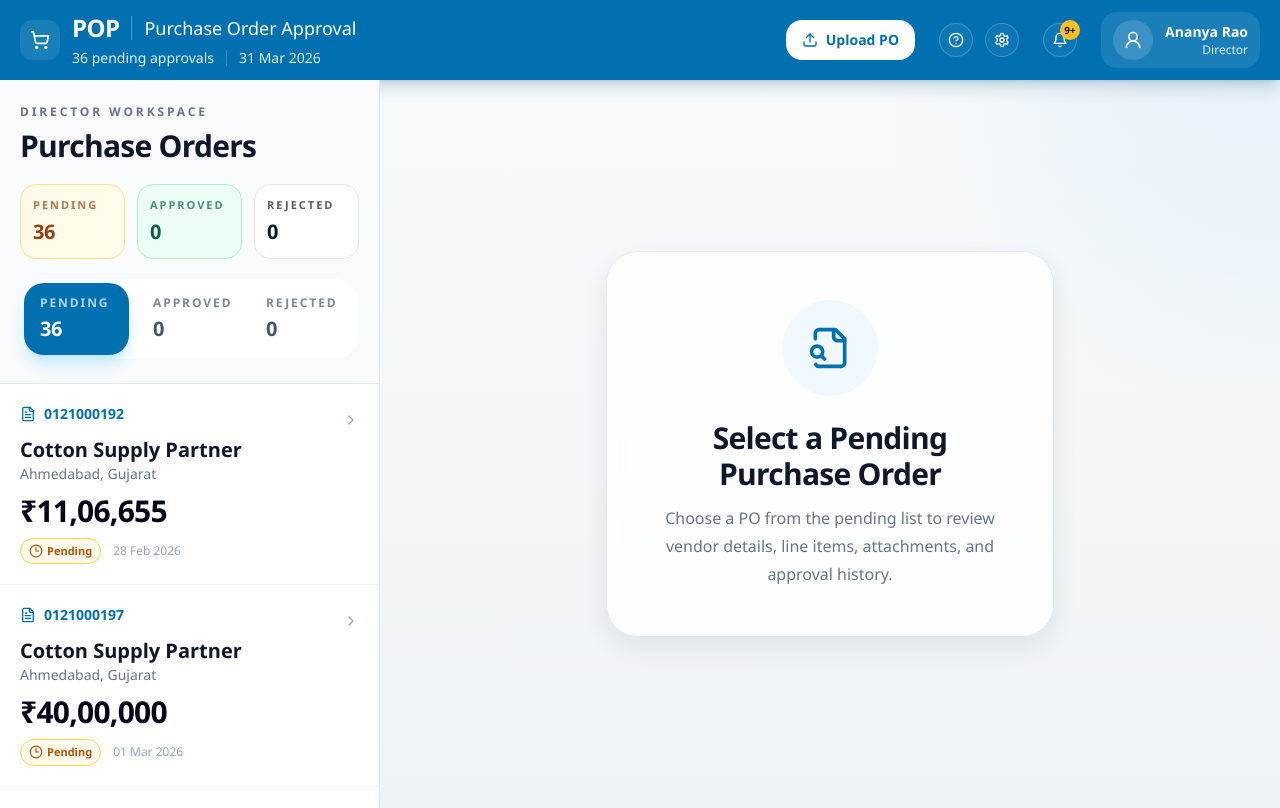
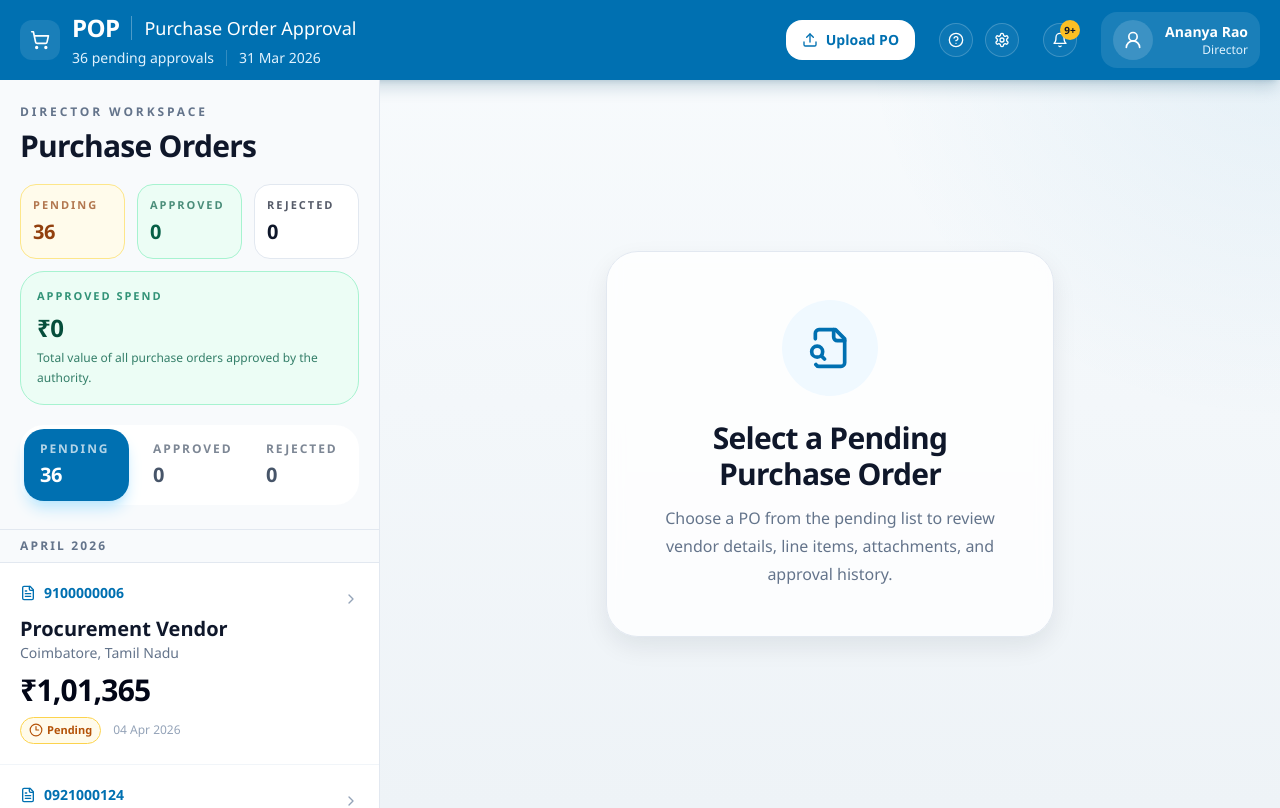
Before and after one commit to Manon434/PO-approval_ui, a React (Vite) app: page / in a window 1280 px wide. Built offline with nearby package versions, Linux system fonts and the light colour scheme.

Commit message:
feTURE UPDATE

```diff
--- a/src/App.jsx
+++ b/src/App.jsx
@@ -15,6 +15,18 @@ const directorRecipient = {
   name: "Ananya Rao",
   role: "Director"
 };
+
+function sortOrdersByCreatedDate(orders) {
+  return [...orders].sort((left, right) => {
+    const dateDifference = new Date(right.orderDetails.createdDate) - new Date(left.orderDetails.createdDate);
+
+    if (dateDifference !== 0) {
+      return dateDifference;
+    }
+
+    return right.poNumber.localeCompare(left.poNumber);
+  });
+}
 
 function getApprovalRecipient() {
   return directorRecipient;
@@ -159,9 +171,10 @@ export default function App() {
   const navigate = useNavigate();
   const location = useLocation();
 
-  const pendingOrders = purchaseOrders.filter((item) => item.status === "Pending");
-  const approvedOrders = purchaseOrders.filter((item) => item.status === "Approved");
-  const rejectedOrders = purchaseOrders.filter((item) => item.status === "Rejected");
+  const pendingOrders = sortOrdersByCreatedDate(purchaseOrders.filter((item) => item.status === "Pending"));
+  const approvedOrders = sortOrdersByCreatedDate(purchaseOrders.filter((item) => item.status === "Approved"));
+  const rejectedOrders = sortOrdersByCreatedDate(purchaseOrders.filter((item) => item.status === "Rejected"));
+  const approvedTotalAmount = approvedOrders.reduce((sum, order) => sum + order.totalAmount, 0);
   const ordersBySection = {
     pending: pendingOrders,
     approved: approvedOrders,
@@ -456,6 +469,7 @@ export default function App() {
           activeSection={activeSection}
           pendingCount={pendingOrders.length}
           approvedCount={approvedOrders.length}
+          approvedTotalAmount={approvedTotalAmount}
           rejectedCount={rejectedOrders.length}
           onSectionChange={setActiveSection}
           open={sidebarOpen}
--- a/src/components/Sidebar.jsx
+++ b/src/components/Sidebar.jsx
@@ -1,6 +1,11 @@
 import { NavLink } from "react-router-dom";
 import { CheckCircle2, ChevronRight, Clock3, FileText, X, XCircle } from "lucide-react";
 import { formatCurrency, formatDate } from "../utils/formatters";
+
+const monthFormatter = new Intl.DateTimeFormat("en-IN", {
+  month: "long",
+  year: "numeric"
+});
 
 function StatusBadge({ status }) {
   const isApproved = status === "Approved";
@@ -48,11 +53,29 @@ export default function Sidebar({
   activeSection,
   pendingCount,
   approvedCount,
+  approvedTotalAmount,
   rejectedCount,
   onSectionChange,
   open,
   onClose
 }) {
+  const groupedOrders = orders.reduce((groups, order) => {
+    const monthLabel = monthFormatter.format(new Date(order.orderDetails.createdDate));
+    const existingGroup = groups.find((group) => group.label === monthLabel);
+
+    if (existingGroup) {
+      existingGroup.orders.push(order);
+      return groups;
+    }
+
+    groups.push({
+      label: monthLabel,
+      orders: [order]
+    });
+
+    return groups;
+  }, []);
+
   return (
     <>
       <div
@@ -86,6 +109,15 @@ export default function Sidebar({
             <SummaryTile label="Pending" value={pendingCount} tone="warning" />
             <SummaryTile label="Approved" value={approvedCount} tone="success" />
             <SummaryTile label="Rejected" value={rejectedCount} tone="neutral" />
+          </div>
+          <div className="mt-3 rounded-[24px] border border-emerald-200 bg-emerald-50 px-4 py-4">
+            <p className="text-[11px] font-semibold uppercase tracking-[0.18em] text-emerald-700/80">Approved Spend</p>
+            <p className="mt-2 break-words text-2xl font-semibold tracking-tight text-emerald-900">
+              {formatCurrency(approvedTotalAmount)}
+            </p>
+            <p className="mt-1 text-xs leading-5 text-emerald-800/80">
+              Total value of all purchase orders approved by the authority.
+            </p>
           </div>
           <div className="mt-5 grid grid-cols-3 gap-2 rounded-[24px] bg-white p-1">
             {[
@@ -122,7 +154,12 @@ export default function Sidebar({
                   : "There are no rejected purchase orders yet."}
             </div>
           ) : (
-            orders.map((order) => (
+            groupedOrders.map((group) => (
+              <section key={group.label}>
+                <div className="sticky top-0 z-[1] border-b border-slate-200 bg-slate-50/95 px-4 py-2 backdrop-blur sm:px-5">
+                  <p className="text-xs font-semibold uppercase tracking-[0.18em] text-slate-500">{group.label}</p>
+                </div>
+                {group.orders.map((order) => (
                   <NavLink
                     key={order.id}
                     to={`/po/${order.id}`}
@@ -155,6 +192,8 @@ export default function Sidebar({
                       <ChevronRight className="mt-2 h-4 w-4 text-slate-400 transition group-hover:text-slate-600" />
                     </div>
                   </NavLink>
+                ))}
+              </section>
             ))
           )}
         </div>
```
Lines whose indentation alone changed are shown as unchanged.
